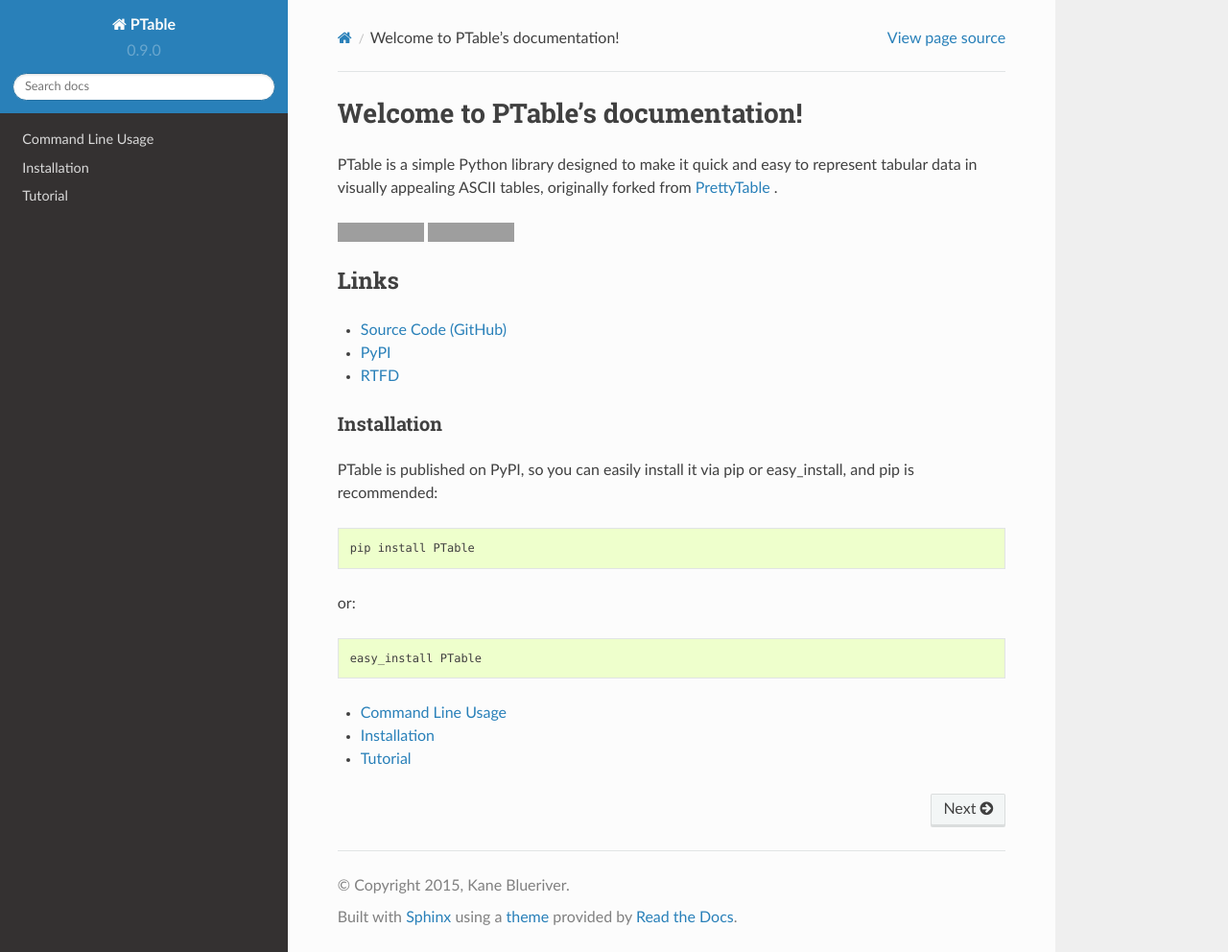
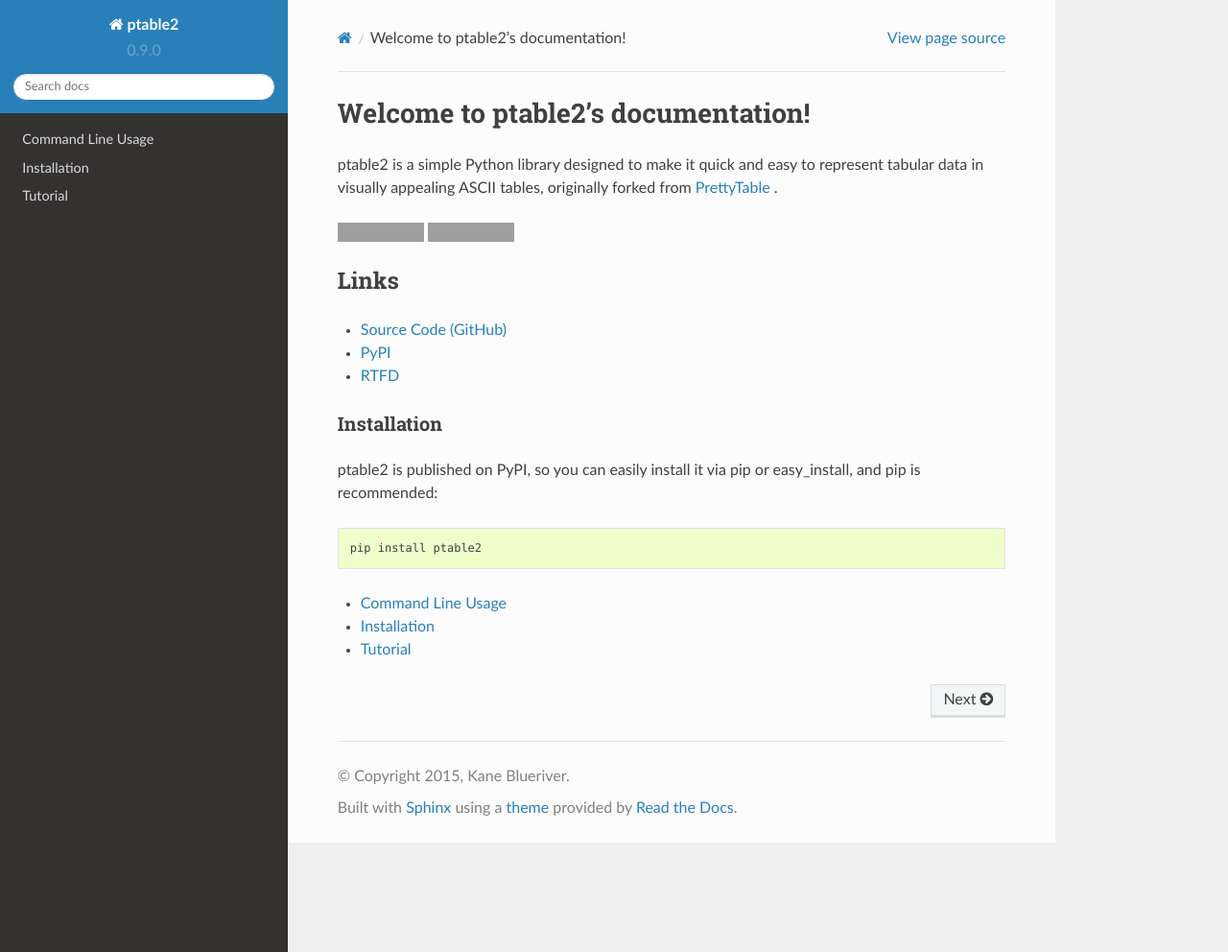
Before and after one commit to kxxoling/PTable, a Sphinx documentation site: the page built from docs/index.rst, in a window 1280 px wide and 992 px high. Shown: the whole window at 96% size. Built offline with Sphinx 7.4.7 and the Read the Docs theme 2.0.0, drawn with Linux system fonts in a browser that asks for light colours; grey boxes are pictures that could not be loaded.

Commit message:
Fork PTable as ptable2

```diff
--- a/docs/_meta.rst
+++ b/docs/_meta.rst
@@ -1,24 +1,24 @@
-.. PTable documentation master file, created by
+.. ptable2 documentation master file, created by
 
-==================================
-Welcome to PTable's documentation!
-==================================
+===================================
+Welcome to ptable2's documentation!
+===================================
 
-PTable is a simple Python library designed to make it quick and easy to
+ptable2 is a simple Python library designed to make it quick and easy to
 represent tabular data in visually appealing ASCII tables, originally
 forked from `PrettyTable <https://code.google.com/p/prettytable/>`_ .
 
-.. image:: https://travis-ci.org/kxxoling/PTable.svg
-    :target: https://travis-ci.org/kxxoling/PTable
+.. image:: https://travis-ci.org/madebr/ptable2.svg
+    :target: https://travis-ci.org/madebr/ptable2
     :alt: Build Status
 
-.. image:: https://landscape.io/github/kxxoling/PTable/master/landscape.svg?style=flat
-    :target: https://landscape.io/github/kxxoling/PTable/master
+.. image:: https://landscape.io/github/madebr/ptable2/master/landscape.svg?style=flat
+    :target: https://landscape.io/github/madebr/ptable2/master
     :alt: Code Health
 
 Links
 =====
 
-* `Source Code (GitHub) <https://github.com/kxxoling/PrettyTable>`_
+* `Source Code (GitHub) <https://github.com/madebr/ptable2>`_
 * `PyPI <https://pypi.python.org/pypi/ptabl://pypi.python.org/pypi/ptable>`_
 * `RTFD <https://ptable.readthedocs.org>`_
--- a/docs/conf.py
+++ b/docs/conf.py
@@ -1,6 +1,6 @@
 # -*- coding: utf-8 -*-
 #
-# PTable documentation build configuration file, created by
+# ptable2 documentation build configuration file, created by
 # sphinx-quickstart on Sat May  2 13:23:25 2015.
 #
 # This file is execfile()d with the current directory set to its
@@ -59,7 +59,7 @@ source_suffix = '.rst'
 master_doc = 'index'
 
 # General information about the project.
-project = u'PTable'
+project = u'ptable2'
 copyright = u'2015, Kane Blueriver'
 
 # The version info for the project you're documenting, acts as replacement for
@@ -202,7 +202,7 @@ html_static_path = ['_static']
 #html_file_suffix = None
 
 # Output file base name for HTML help builder.
-htmlhelp_basename = 'PTabledoc'
+htmlhelp_basename = 'ptable2doc'
 
 
 # -- Options for LaTeX output ---------------------------------------------
@@ -222,7 +222,7 @@ latex_elements = {
 # (source start file, target name, title,
 #  author, documentclass [howto, manual, or own class]).
 latex_documents = [
-  ('index', 'PTable.tex', u'PTable Documentation',
+  ('index', 'ptable2.tex', u'ptable2 Documentation',
    u'Kane Blueriver', 'manual'),
 ]
 
@@ -252,7 +252,7 @@ latex_documents = [
 # One entry per manual page. List of tuples
 # (source start file, name, description, authors, manual section).
 man_pages = [
-    ('index', 'ptable', u'PTable Documentation',
+    ('index', 'ptable', u'ptable2 Documentation',
      [u'Kane Blueriver'], 1)
 ]
 
@@ -266,8 +266,8 @@ man_pages = [
 # (source start file, target name, title, author,
 #  dir menu entry, description, category)
 texinfo_documents = [
-  ('index', 'PTable', u'PTable Documentation',
-   u'Kane Blueriver', 'PTable', 'One line description of project.',
+  ('index', 'ptable2', u'ptable2 Documentation',
+   u'Kane Blueriver', 'ptable2', 'One line description of project.',
    'Miscellaneous'),
 ]
 
--- a/docs/installation.rst
+++ b/docs/installation.rst
@@ -1,11 +1,7 @@
 Installation
 ------------
 
-PTable is published on PyPI, so you can easily install it via pip or easy_install,
+ptable2 is published on PyPI, so you can easily install it via pip or easy_install,
 and pip is recommended::
 
-    pip install PTable
-
-or::
-
-    easy_install PTable
+    pip install ptable2
--- a/prettytable/__init__.py
+++ b/prettytable/__init__.py
@@ -4,6 +4,8 @@
 # * Chris Clark
 #  * Klein Stephane
 #  * John Filleau
+# ptable2 is forked from Github Code in July, 2020, and not maintained by
+# Maarten <anonymous.maarten@gmail.com>
 # PTable is forked from original Google Code page in April, 2015, and now
 # maintained by Kane Blueriver <kxxoling@gmail.com>.
 #
```
Also changed, not shown: README.rst (+19 -23 lines), setup.py (+5 -7 lines), 1 other file.
